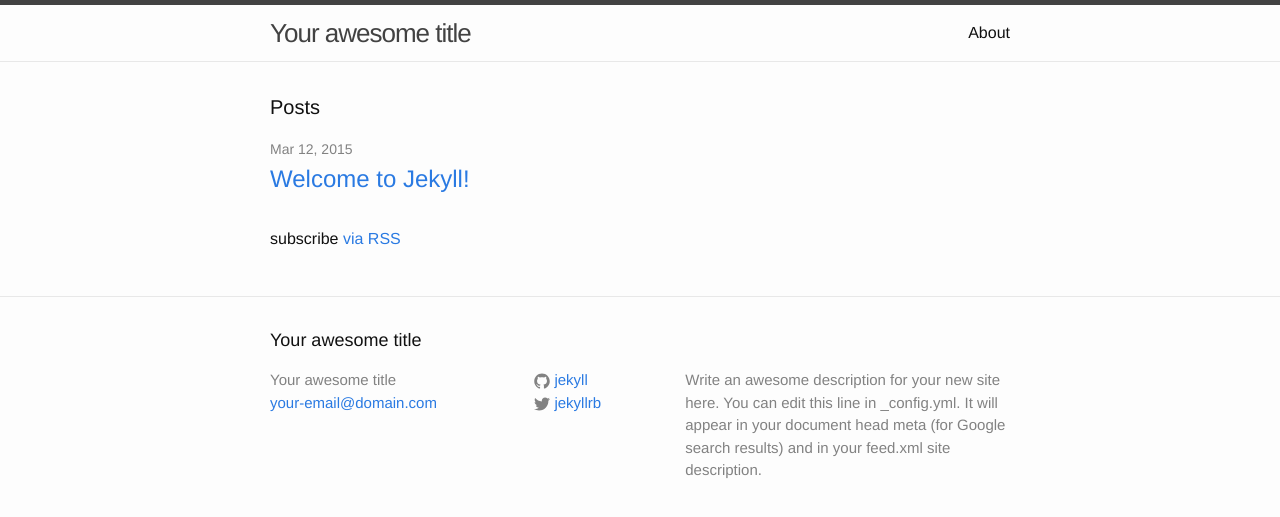
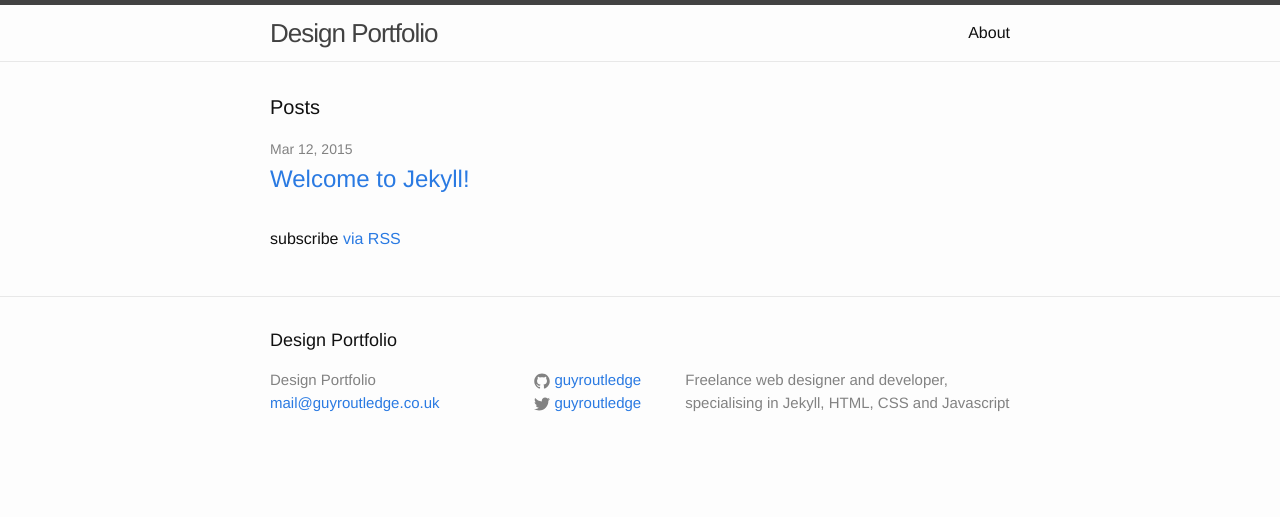
Before and after one commit to guyroutledge/designer-portfolio, a Jekyll site: the page built from index.html, in a window 1280 px wide. Shown: the top 517 px of the page. Built offline with Jekyll 4.4.1, drawn with Linux system fonts in a browser that asks for light colours.

Commit message:
Config settings for site

```diff
--- a/_config.yml
+++ b/_config.yml
@@ -1,14 +1,27 @@
 # Site settings
-title: Your awesome title
-email: your-email@domain.com
+title: Design Portfolio
+email: mail@guyroutledge.co.uk
 description: > # this means to ignore newlines until "baseurl:"
-  Write an awesome description for your new site here. You can edit this
-  line in _config.yml. It will appear in your document head meta (for
-  Google search results) and in your feed.xml site description.
+  Freelance web designer and developer, specialising in Jekyll,
+  HTML, CSS and Javascript
 baseurl: "" # the subpath of your site, e.g. /blog/
-url: "http://yourdomain.com" # the base hostname & protocol for your site
-twitter_username: jekyllrb
-github_username:  jekyll
+url: "http://example.com" # the base hostname & protocol for your site
+
+twitter_username: guyroutledge
+github_username:  guyroutledge
+google_username: guyroutledge
+
+permalink: /:categories/:title
+
+links:
+  - title: about
+    url: /about
+  - title: work
+    url: /work
+  - title: articles
+    url: /articles
+  - title: hire me
+    url: /hire-me
 
 # Build settings
 markdown: kramdown
```
